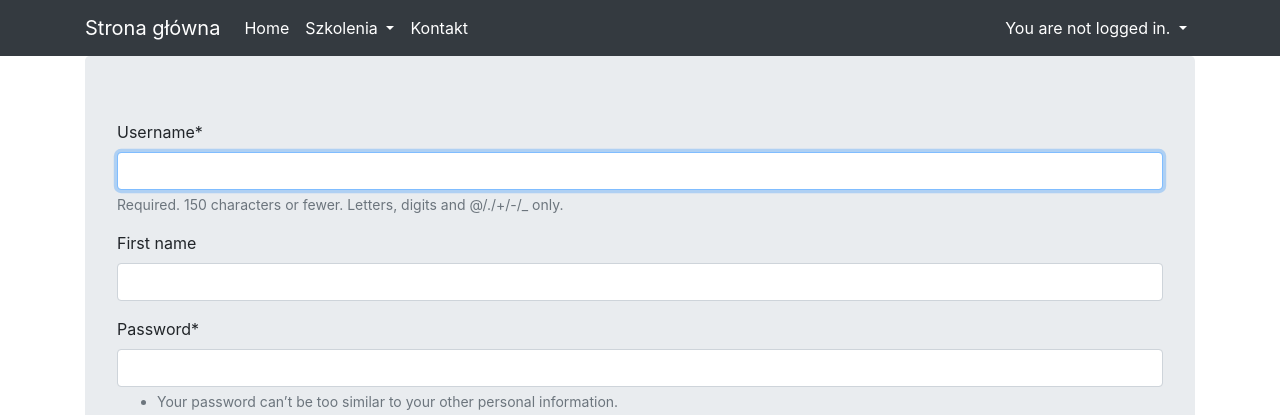
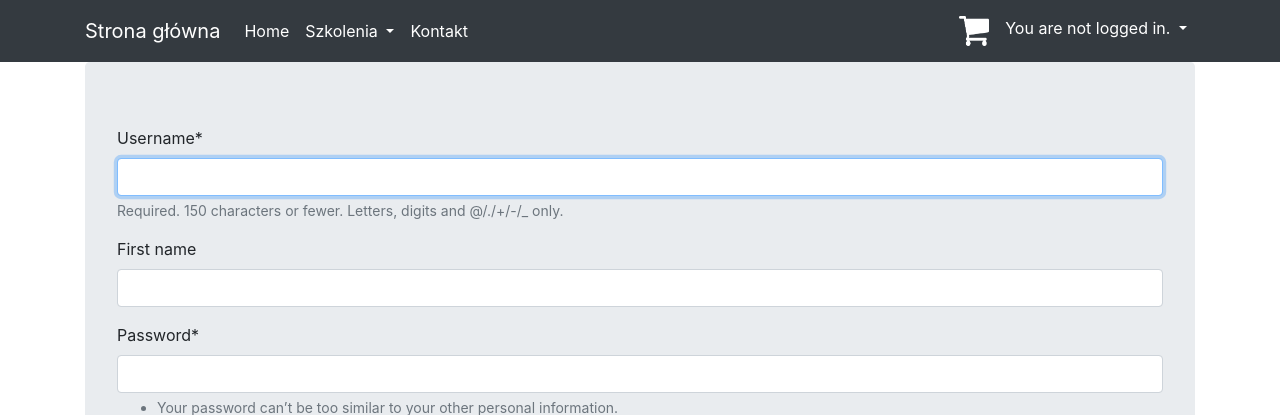
Before and after one commit to MarcinH91/Bhp_project, a Django app: page /accounts/sign_up/ in a window 1280 px wide. Shown: the top 415 px of the page. Run offline with Django 3.2, Linux system fonts and the light colour scheme; some libraries are stand-ins or nearby versions.

Commit message:
Add shopping_cart button to base.html

```diff
--- a/Bhp_project/templates/base.html
+++ b/Bhp_project/templates/base.html
@@ -37,9 +37,17 @@
                     Kontakt
                 </a>
 
+
             </div>
         </div>
         <div class="navbar-nav ml-auto">
+            <div class="'navbar-nav ml-auto">
+                <div class="navbar-nav">
+                    <a class="nav-item nav-link active right" href="/">
+                        <img src="{% static 'cart.png' %}" style="width:30px;height:30px">
+                    </a>
+                </div>
+            </div>
             <div class="nav-item dropdown">
                 {% if user.is_authenticated %}
                     <a class="nav-link active dropdown-toggle" href="#" data-toggle="dropdown">
```
